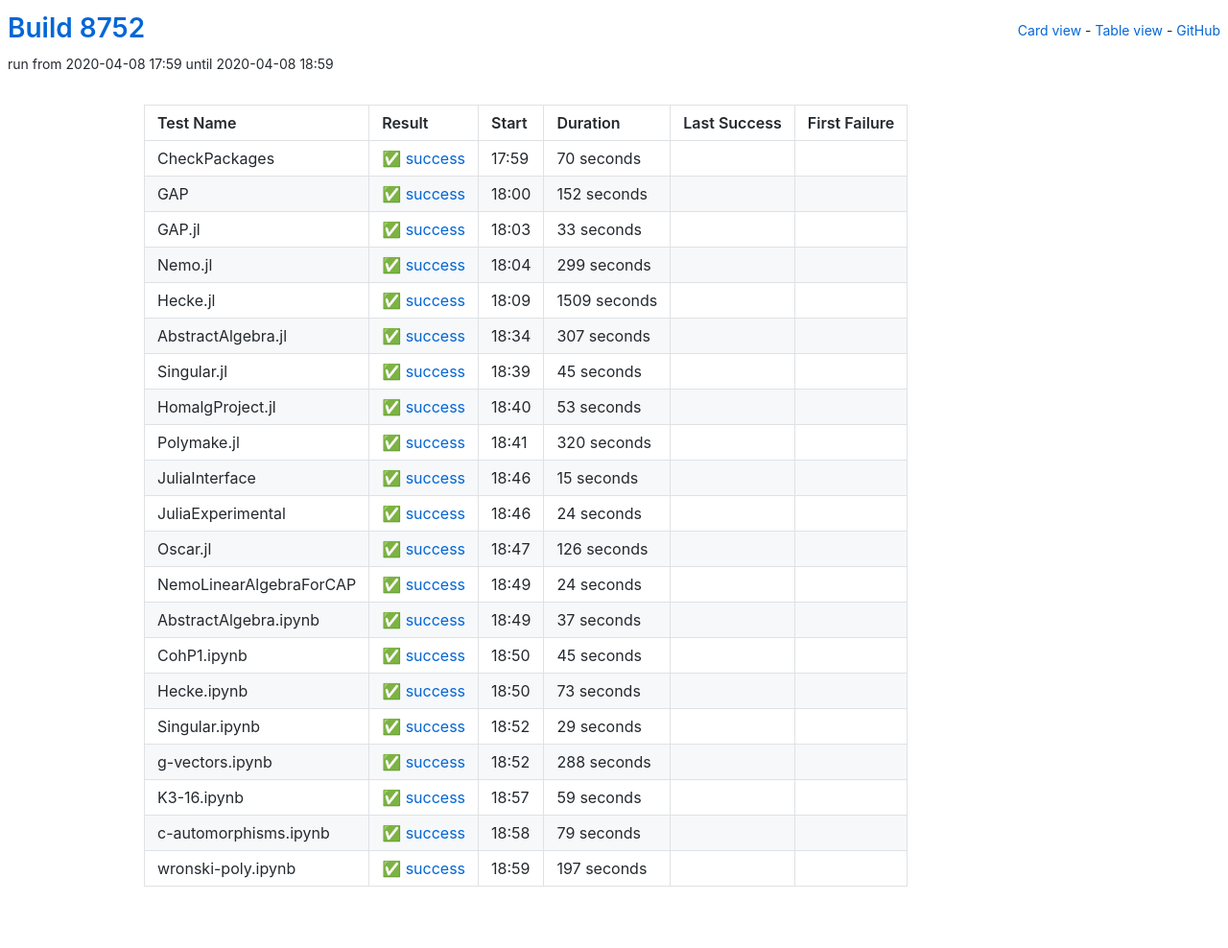
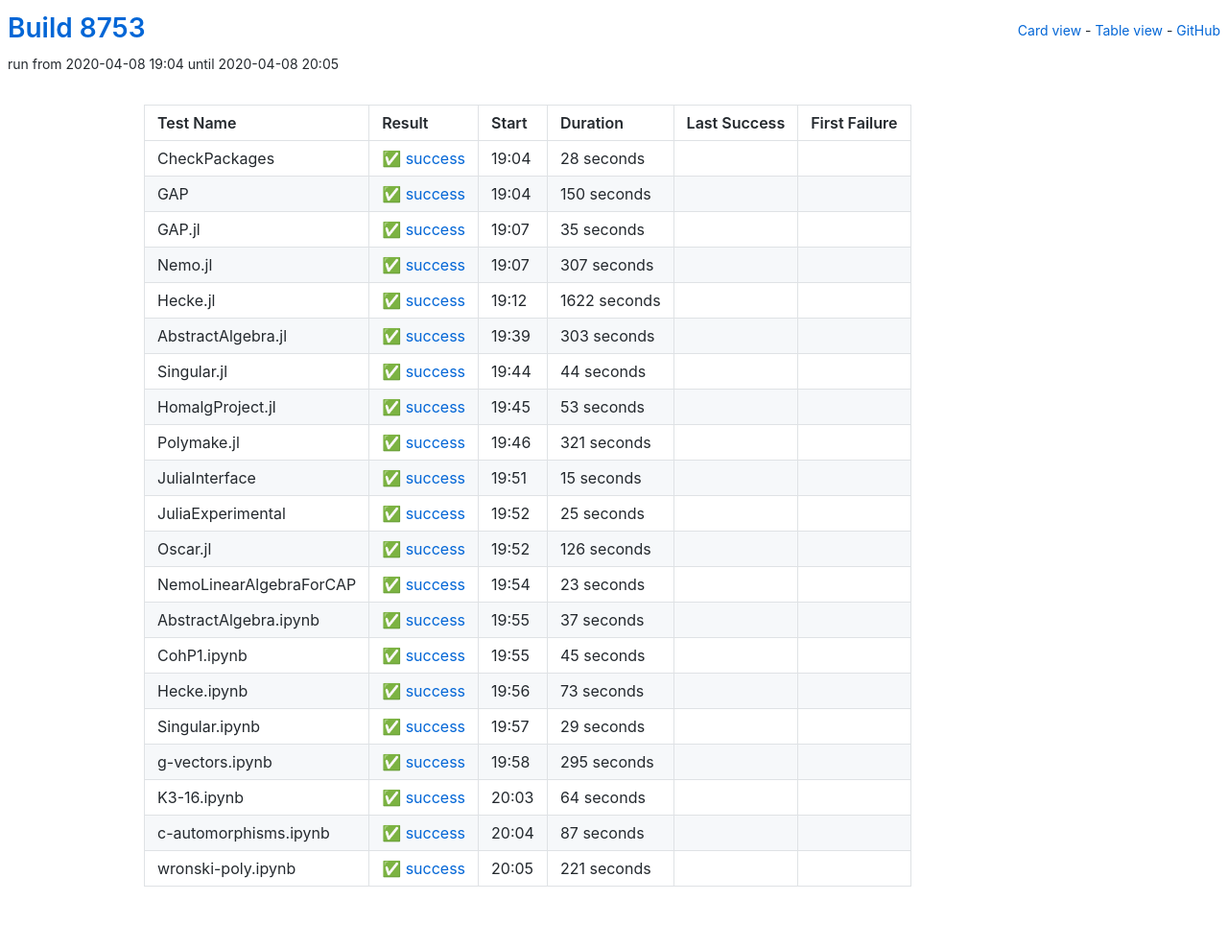
Before and after one commit to oscar-system/oscar-ci-status, a Jekyll site: the page built from table.html, in a window 1280 px wide. Shown: the whole page at 96% size. Built offline with Jekyll 4.4.1, drawn with Linux system fonts in a browser that asks for light colours.

Commit message:
Build 8753

```diff
--- a/_data/ci.yml
+++ b/_data/ci.yml
@@ -1,60 +1,38 @@
-build: 8752
-build_url: https://oscarci.mathematik.uni-kl.de/job/oscar/8752/
+build: 8753
+build_url: https://oscarci.mathematik.uni-kl.de/job/oscar/8753/
 job: oscar
 tests:
-- duration: 70
+- duration: 28
   exitcode: 0
   first_failure: false
   first_failure_url: null
   last_success: false
   last_success_url: null
-  log: https://oscarci.mathematik.uni-kl.de/job/oscar/8752/artifact/logs/build-8752/CheckPackages.log
+  log: https://oscarci.mathematik.uni-kl.de/job/oscar/8753/artifact/logs/build-8753/CheckPackages.log
   name: CheckPackages
-  start: 2020-04-08 17:59
+  start: 2020-04-08 19:04
   status: success
   success: true
-- duration: 152
+- duration: 150
   exitcode: 0
   first_failure: false
   first_failure_url: null
   last_success: false
   last_success_url: null
-  log: https://oscarci.mathematik.uni-kl.de/job/oscar/8752/artifact/logs/build-8752/GAP.log
+  log: https://oscarci.mathematik.uni-kl.de/job/oscar/8753/artifact/logs/build-8753/GAP.log
   name: GAP
-  start: 2020-04-08 18:00
+  start: 2020-04-08 19:04
   status: success
   success: true
-- duration: 33
+- duration: 35
   exitcode: 0
   first_failure: false
   first_failure_url: null
   last_success: false
   last_success_url: null
-  log: https://oscarci.mathematik.uni-kl.de/job/oscar/8752/artifact/logs/build-8752/GAP.jl.log
+  log: https://oscarci.mathematik.uni-kl.de/job/oscar/8753/artifact/logs/build-8753/GAP.jl.log
   name: GAP.jl
-  start: 2020-04-08 18:03
-  status: success
-  success: true
-- duration: 299
-  exitcode: 0
-  first_failure: false
-  first_failure_url: null
-  last_success: false
-  last_success_url: null
-  log: https://oscarci.mathematik.uni-kl.de/job/oscar/8752/artifact/logs/build-8752/Nemo.jl.log
-  name: Nemo.jl
-  start: 2020-04-08 18:04
-  status: success
-  success: true
-- duration: 1509
-  exitcode: 0
-  first_failure: false
-  first_failure_url: null
-  last_success: false
-  last_success_url: null
-  log: https://oscarci.mathematik.uni-kl.de/job/oscar/8752/artifact/logs/build-8752/Hecke.jl.log
-  name: Hecke.jl
-  start: 2020-04-08 18:09
+  start: 2020-04-08 19:07
   status: success
   success: true
 - duration: 307
@@ -63,9 +41,119 @@
   first_failure_url: null
   last_success: false
   last_success_url: null
-  log: https://oscarci.mathematik.uni-kl.de/job/oscar/8752/artifact/logs/build-8752/AbstractAlgebra.jl.log
+  log: https://oscarci.mathematik.uni-kl.de/job/oscar/8753/artifact/logs/build-8753/Nemo.jl.log
+  name: Nemo.jl
+  start: 2020-04-08 19:07
+  status: success
+  success: true
+- duration: 1622
+  exitcode: 0
+  first_failure: false
+  first_failure_url: null
+  last_success: false
+  last_success_url: null
+  log: https://oscarci.mathematik.uni-kl.de/job/oscar/8753/artifact/logs/build-8753/Hecke.jl.log
+  name: Hecke.jl
+  start: 2020-04-08 19:12
+  status: success
+  success: true
+- duration: 303
+  exitcode: 0
+  first_failure: false
+  first_failure_url: null
+  last_success: false
+  last_success_url: null
+  log: https://oscarci.mathematik.uni-kl.de/job/oscar/8753/artifact/logs/build-8753/AbstractAlgebra.jl.log
   name: AbstractAlgebra.jl
-  start: 2020-04-08 18:34
+  start: 2020-04-08 19:39
+  status: success
+  success: true
+- duration: 44
+  exitcode: 0
+  first_failure: false
+  first_failure_url: null
+  last_success: false
+  last_success_url: null
+  log: https://oscarci.mathematik.uni-kl.de/job/oscar/8753/artifact/logs/build-8753/Singular.jl.log
+  name: Singular.jl
+  start: 2020-04-08 19:44
+  status: success
+  success: true
+- duration: 53
+  exitcode: 0
+  first_failure: false
+  first_failure_url: null
+  last_success: false
+  last_success_url: null
+  log: https://oscarci.mathematik.uni-kl.de/job/oscar/8753/artifact/logs/build-8753/HomalgProject.jl.log
+  name: HomalgProject.jl
+  start: 2020-04-08 19:45
+  status: success
+  success: true
+- duration: 321
+  exitcode: 0
+  first_failure: false
+  first_failure_url: null
+  last_success: false
+  last_success_url: null
+  log: https://oscarci.mathematik.uni-kl.de/job/oscar/8753/artifact/logs/build-8753/Polymake.jl.log
+  name: Polymake.jl
+  start: 2020-04-08 19:46
+  status: success
+  success: true
+- duration: 15
+  exitcode: 0
+  first_failure: false
+  first_failure_url: null
+  last_success: false
+  last_success_url: null
+  log: https://oscarci.mathematik.uni-kl.de/job/oscar/8753/artifact/logs/build-8753/JuliaInterface.log
+  name: JuliaInterface
+  start: 2020-04-08 19:51
+  status: success
+  success: true
+- duration: 25
+  exitcode: 0
+  first_failure: false
+  first_failure_url: null
+  last_success: false
+  last_success_url: null
+  log: https://oscarci.mathematik.uni-kl.de/job/oscar/8753/artifact/logs/build-8753/JuliaExperimental.log
+  name: JuliaExperimental
+  start: 2020-04-08 19:52
+  status: success
+  success: true
+- duration: 126
+  exitcode: 0
+  first_failure: false
+  first_failure_url: null
+  last_success: false
+  last_success_url: null
+  log: https://oscarci.mathematik.uni-kl.de/job/oscar/8753/artifact/logs/build-8753/Oscar.jl.log
+  name: Oscar.jl
+  start: 2020-04-08 19:52
+  status: success
+  success: true
+- duration: 23
+  exitcode: 0
+  first_failure: false
+  first_failure_url: null
+  last_success: false
+  last_success_url: null
+  log: https://oscarci.mathematik.uni-kl.de/job/oscar/8753/artifact/logs/build-8753/NemoLinearAlgebraForCAP.log
+  name: NemoLinearAlgebraForCAP
+  start: 2020-04-08 19:54
+  status: success
+  success: true
+- duration: 37
+  exitcode: 0
+  first_failure: false
+  first_failure_url: null
+  last_success: false
+  last_success_url: null
+  log: https://oscarci.mathematik.uni-kl.de/job/oscar/8753/artifact/logs/build-8753/AbstractAlgebra.ipynb.log
+  name: AbstractAlgebra.ipynb
+  start: 2020-04-08 19:55
   status: success
   success: true
 - duration: 45
@@ -74,97 +162,9 @@
   first_failure_url: null
   last_success: false
   last_success_url: null
-  log: https://oscarci.mathematik.uni-kl.de/job/oscar/8752/artifact/logs/build-8752/Singular.jl.log
-  name: Singular.jl
-  start: 2020-04-08 18:39
-  status: success
-  success: true
-- duration: 53
-  exitcode: 0
-  first_failure: false
-  first_failure_url: null
-  last_success: false
-  last_success_url: null
-  log: https://oscarci.mathematik.uni-kl.de/job/oscar/8752/artifact/logs/build-8752/HomalgProject.jl.log
-  name: HomalgProject.jl
-  start: 2020-04-08 18:40
-  status: success
-  success: true
-- duration: 320
-  exitcode: 0
-  first_failure: false
-  first_failure_url: null
-  last_success: false
-  last_success_url: null
-  log: https://oscarci.mathematik.uni-kl.de/job/oscar/8752/artifact/logs/build-8752/Polymake.jl.log
-  name: Polymake.jl
-  start: 2020-04-08 18:41
-  status: success
-  success: true
-- duration: 15
-  exitcode: 0
-  first_failure: false
-  first_failure_url: null
-  last_success: false
-  last_success_url: null
-  log: https://oscarci.mathematik.uni-kl.de/job/oscar/8752/artifact/logs/build-8752/JuliaInterface.log
-  name: JuliaInterface
-  start: 2020-04-08 18:46
-  status: success
-  success: true
-- duration: 24
-  exitcode: 0
-  first_failure: false
-  first_failure_url: null
-  last_success: false
-  last_success_url: null
-  log: https://oscarci.mathematik.uni-kl.de/job/oscar/8752/artifact/logs/build-8752/JuliaExperimental.log
-  name: JuliaExperimental
-  start: 2020-04-08 18:46
-  status: success
-  success: true
-- duration: 126
-  exitcode: 0
-  first_failure: false
-  first_failure_url: null
-  last_success: false
-  last_success_url: null
-  log: https://oscarci.mathematik.uni-kl.de/job/oscar/8752/artifact/logs/build-8752/Oscar.jl.log
-  name: Oscar.jl
-  start: 2020-04-08 18:47
-  status: success
-  success: true
-- duration: 24
-  exitcode: 0
-  first_failure: false
-  first_failure_url: null
-  last_success: false
-  last_success_url: null
-  log: https://oscarci.mathematik.uni-kl.de/job/oscar/8752/artifact/logs/build-8752/NemoLinearAlgebraForCAP.log
-  name: NemoLinearAlgebraForCAP
-  start: 2020-04-08 18:49
-  status: success
-  success: true
-- duration: 37
-  exitcode: 0
-  first_failure: false
-  first_failure_url: null
-  last_success: false
-  last_success_url: null
-  log: https://oscarci.mathematik.uni-kl.de/job/oscar/8752/artifact/logs/build-8752/AbstractAlgebra.ipynb.log
-  name: AbstractAlgebra.ipynb
-  start: 2020-04-08 18:49
-  status: success
-  success: true
-- duration: 45
-  exitcode: 0
-  first_failure: false
-  first_failure_url: null
-  last_success: false
-  last_success_url: null
-  log: https://oscarci.mathematik.uni-kl.de/job/oscar/8752/artifact/logs/build-8752/CohP1.ipynb.log
+  log: https://oscarci.mathematik.uni-kl.de/job/oscar/8753/artifact/logs/build-8753/CohP1.ipynb.log
   name: CohP1.ipynb
-  start: 2020-04-08 18:50
+  start: 2020-04-08 19:55
   status: success
   success: true
 - duration: 73
@@ -173,9 +173,9 @@
   first_failure_url: null
   last_success: false
   last_success_url: null
-  log: https://oscarci.mathematik.uni-kl.de/job/oscar/8752/artifact/logs/build-8752/Hecke.ipynb.log
+  log: https://oscarci.mathematik.uni-kl.de/job/oscar/8753/artifact/logs/build-8753/Hecke.ipynb.log
   name: Hecke.ipynb
-  start: 2020-04-08 18:50
+  start: 2020-04-08 19:56
   status: success
   success: true
 - duration: 29
@@ -184,52 +184,52 @@
   first_failure_url: null
   last_success: false
   last_success_url: null
-  log: https://oscarci.mathematik.uni-kl.de/job/oscar/8752/artifact/logs/build-8752/Singular.ipynb.log
+  log: https://oscarci.mathematik.uni-kl.de/job/oscar/8753/artifact/logs/build-8753/Singular.ipynb.log
   name: Singular.ipynb
-  start: 2020-04-08 18:52
+  start: 2020-04-08 19:57
   status: success
   success: true
-- duration: 288
+- duration: 295
   exitcode: 0
   first_failure: false
   first_failure_url: null
   last_success: false
   last_success_url: null
-  log: https://oscarci.mathematik.uni-kl.de/job/oscar/8752/artifact/logs/build-8752/g-vectors.ipynb.log
+  log: https://oscarci.mathematik.uni-kl.de/job/oscar/8753/artifact/logs/build-8753/g-vectors.ipynb.log
   name: g-vectors.ipynb
-  start: 2020-04-08 18:52
+  start: 2020-04-08 19:58
   status: success
   success: true
-- duration: 59
+- duration: 64
   exitcode: 0
   first_failure: false
   first_failure_url: null
   last_success: false
   last_success_url: null
-  log: https://oscarci.mathematik.uni-kl.de/job/oscar/8752/artifact/logs/build-8752/K3-16.ipynb.log
+  log: https://oscarci.mathematik.uni-kl.de/job/oscar/8753/artifact/logs/build-8753/K3-16.ipynb.log
   name: K3-16.ipynb
-  start: 2020-04-08 18:57
+  start: 2020-04-08 20:03
   status: success
   success: true
-- duration: 79
+- duration: 87
   exitcode: 0
   first_failure: false
   first_failure_url: null
   last_success: false
   last_success_url: null
-  log: https://oscarci.mathematik.uni-kl.de/job/oscar/8752/artifact/logs/build-8752/c-automorphisms.ipynb.log
+  log: https://oscarci.mathematik.uni-kl.de/job/oscar/8753/artifact/logs/build-8753/c-automorphisms.ipynb.log
   name: c-automorphisms.ipynb
-  start: 2020-04-08 18:58
+  start: 2020-04-08 20:04
   status: success
   success: true
-- duration: 197
+- duration: 221
   exitcode: 0
   first_failure: false
   first_failure_url: null
   last_success: false
   last_success_url: null
-  log: https://oscarci.mathematik.uni-kl.de/job/oscar/8752/artifact/logs/build-8752/wronski-poly.ipynb.log
+  log: https://oscarci.mathematik.uni-kl.de/job/oscar/8753/artifact/logs/build-8753/wronski-poly.ipynb.log
   name: wronski-poly.ipynb
-  start: 2020-04-08 18:59
+  start: 2020-04-08 20:05
   status: success
   success: true
```
Also changed, not shown: README.md.
